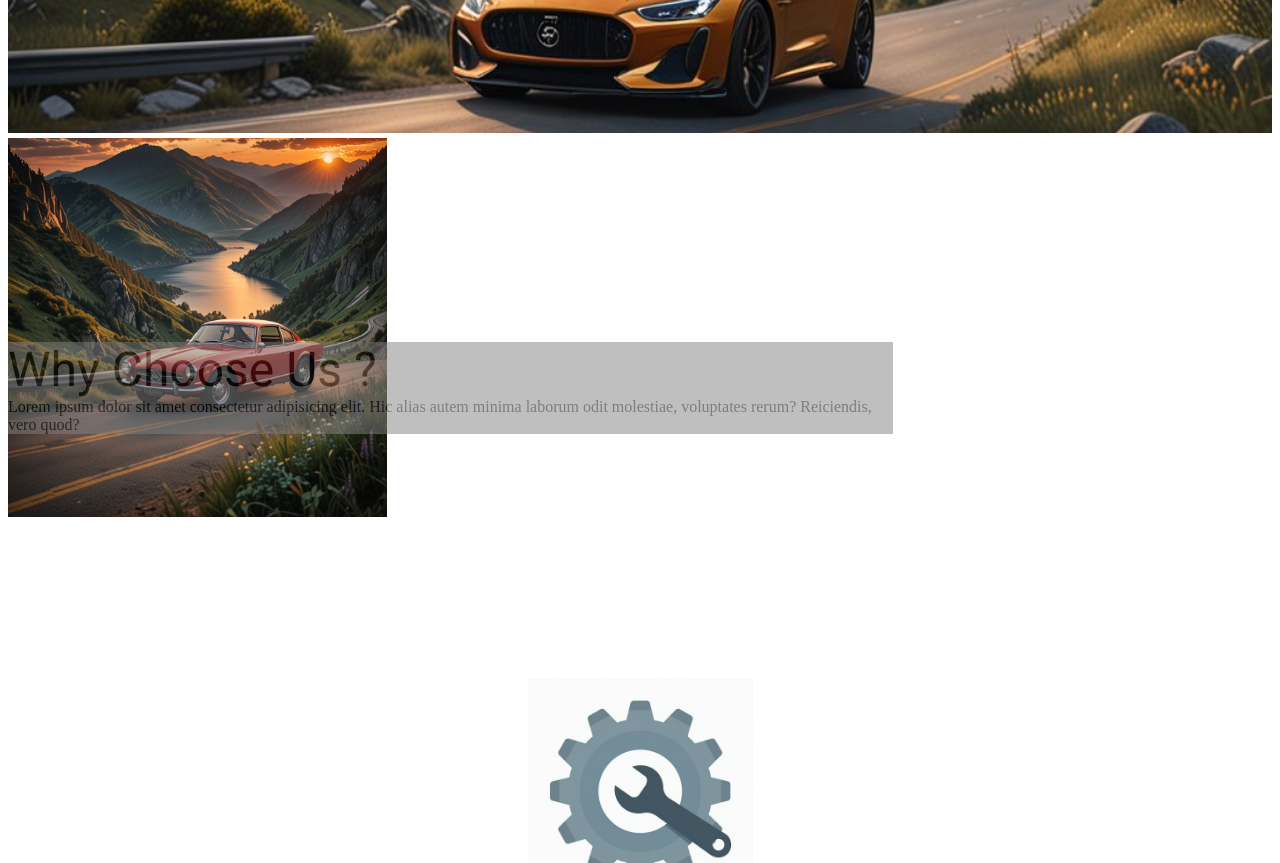
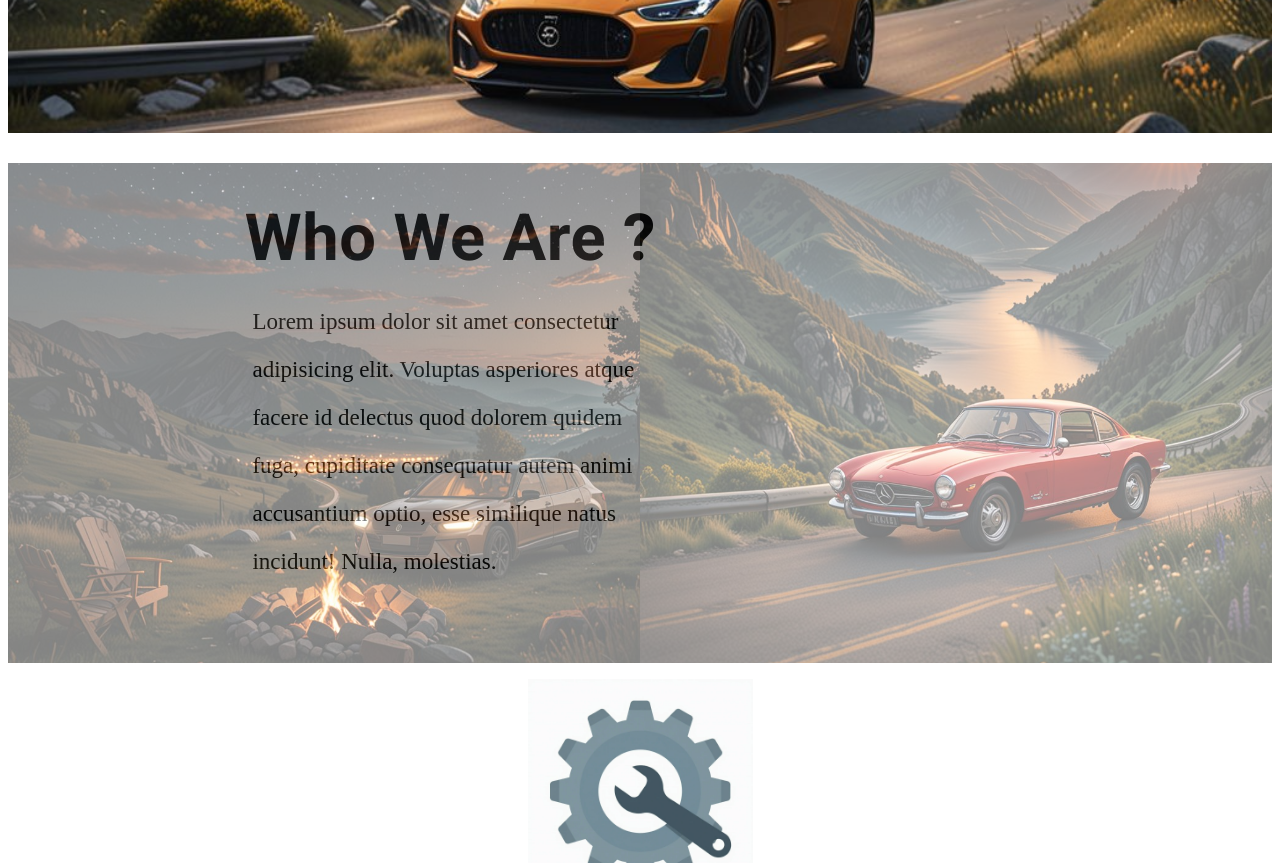
Before and after one commit to Neeltyper001/Book-My-Wheels, a React (Vite) app: page / in a window 1280 px wide. Shown: the part 500-1363 px from the top of the page. Built offline with nearby package versions, Linux system fonts and the light colour scheme; a web font is replaced by a local one.

Commit message:
feature-section implement

```diff
--- a/src/components/sections/feature/feature.jsx
+++ b/src/components/sections/feature/feature.jsx
@@ -4,57 +4,39 @@ import React from "react";
 const Feature = () => {
   return (
     <section>
-      <Box
-        sx={{
-          display: "flex",
-          height: "500px",
-          width: "100%",
-          justifyContent: "space-between",
-          alignItems: "center",
-          position: "relative",
-        }}
-      >
-        <Box
-          sx={{
-            display: "flex",
-            flexDirection: "column",
-            width: "70%",
-            position: "absolute",
-            left: "0%",
-            opacity: "0.5",
-            zIndex: "2",
-            backgroundColor: "gray",
-          }}
-        >
-          <Typography
-            sx={{
-              typography: {
-                md: "h3",
+        <Box sx={{display:"flex", position: "relative"}}>
+          <Box sx={{display: "flex", justifyContent: "center", alignItems: "center" ,flexDirection: "column", width: {
+            xs: "100%",
+            md: "70%",
+          }, height: "500px", gap: "10px",
+            padding: "0px 30px",
+            boxSizing: "border-box",
+          }}>
+
+              <Typography sx={{fontSize: {xs:"34px", sm:"45px",md: "65px"}, fontWeight: "bolder"}} >Who We Are ?</Typography>
+              <Typography variant="p" sx={{width: {
+                xs: "100%",
+                sm: "70%",
+                lg: "48%",
               },
-            }}
-          >
-            Why Choose Us ?
-          </Typography>
-          <Typography variant="p">
-            Lorem ipsum dolor sit amet consectetur adipisicing elit. Hic alias
-            autem minima laborum odit molestiae, voluptates rerum? Reiciendis,
-            vero quod?
-          </Typography>
+               display: "flex",
+               justifyContent: "center",
+               alignItems: "center",
+              fontSize: "23px" , lineHeight: {
+                xs: "2rem",
+                lg: "3rem"
+              }}}>Lorem ipsum dolor sit amet consectetur adipisicing elit. Voluptas asperiores atque facere id delectus quod dolorem quidem fuga, cupiditate consequatur autem animi accusantium optio, esse similique natus incidunt! Nulla, molestias.</Typography>
+          </Box>
+
+              <Box sx={{height: "100%", width: "50%" , position: "absolute" , right: "0%" , top:"5%", opacity: "0.5"}}>
+                <img style={{height: "100%", width: "100%" , objectFit: "cover"}} src="/images/feature-1.png" alt="feature-1" />
+              </Box>
+              <Box sx={{height: "100%", width: "50%" , position: "absolute" , left: "0%" , top:"5%", opacity: "0.5"}}>
+                <img style={{height: "100%", width: "100%" , objectFit: "cover"}} src="/images/feature-2.png" alt="feature-1" />
+              </Box>
+
+
         </Box>
-
-        <Box sx={{ position: "relative", width: "30%", height: "500px" }}>
-          <Box
-            sx={{
-              position: "absolute",
-            }}
-          >
-            <img
-              src="/images/feature-1.png"
-              style={{ width: "100%", height: "100%", objectFit: "cover" }}
-            />
-          </Box>
-        </Box>
-      </Box>
     </section>
   );
 };
```
